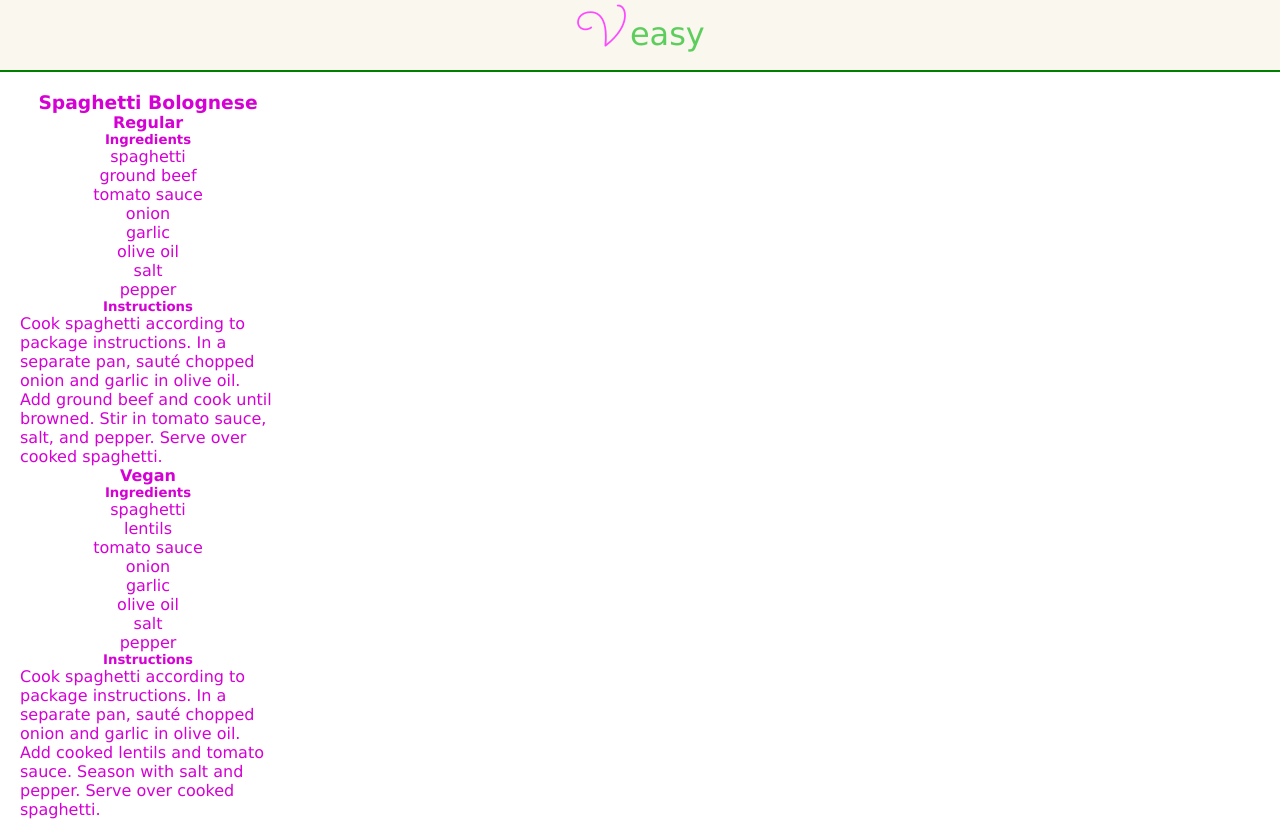
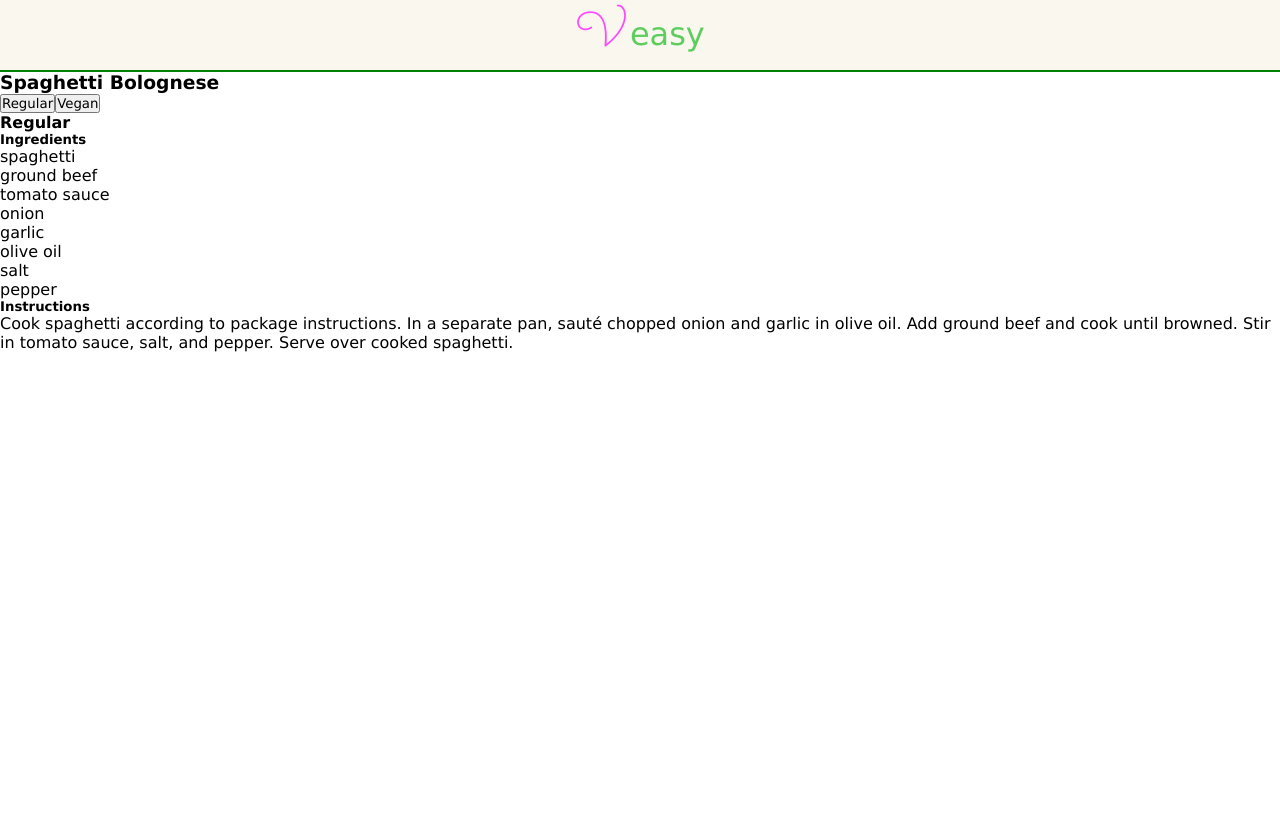
Before and after one commit to jboyce313/veasy, a React (Vite) app in the folder react-app/: page /recipes/1 in a window 1280 px wide. Built offline with nearby package versions, Linux system fonts and the light colour scheme.

Commit message:
change between regular and vegan with buttons

```diff
--- a/react-app/src/components/Recipe.jsx
+++ b/react-app/src/components/Recipe.jsx
@@ -1,28 +1,26 @@
 import { useParams } from "react-router-dom";
+import { useState } from "react";
+import "../styles/Recipe.css";
+import { Regular } from "./Regular";
+import { Vegan } from "./Vegan";
 
 export function Recipe({ recipes }) {
   const { id } = useParams();
-  console.log(recipes);
   const recipe = recipes[id - 1];
-  console.log(recipe);
+
+  const [version, setVersion] = useState("regular");
 
   return (
-    <div className="recipe">
+    <div className="recipePage">
       <h3>{recipe.name}</h3>
-      <h4>Regular</h4>
-      <h5>Ingredients</h5>
-      {recipe.regular.ingredients.map((ingredient) => (
-        <p key={ingredient}>{ingredient}</p>
-      ))}
-      <h5>Instructions</h5>
-      {recipe.regular.instructions}
-      <h4>Vegan</h4>
-      <h5>Ingredients</h5>
-      {recipe.vegan.ingredients.map((ingredient) => (
-        <p key={ingredient}>{ingredient}</p>
-      ))}
-      <h5>Instructions</h5>
-      {recipe.vegan.instructions}
+      <button onClick={() => setVersion("regular")}>Regular</button>
+      <button onClick={() => setVersion("vegan")}>Vegan</button>
+
+      {version == "regular" ? (
+        <Regular recipe={recipe} />
+      ) : (
+        <Vegan recipe={recipe} />
+      )}
     </div>
   );
 }
--- /dev/null
+++ b/react-app/src/components/Regular.jsx
@@ -0,0 +1,13 @@
+export function Regular({ recipe }) {
+  return (
+    <div className="regular">
+      <h4>Regular</h4>
+      <h5>Ingredients</h5>
+      {recipe.regular.ingredients.map((ingredient) => (
+        <p key={ingredient}>{ingredient}</p>
+      ))}
+      <h5>Instructions</h5>
+      {recipe.regular.instructions}
+    </div>
+  );
+}
--- /dev/null
+++ b/react-app/src/components/Vegan.jsx
@@ -0,0 +1,13 @@
+export function Vegan({ recipe }) {
+  return (
+    <div className="vegan">
+      <h4>Vegan</h4>
+      <h5>Ingredients</h5>
+      {recipe.vegan.ingredients.map((ingredient) => (
+        <p key={ingredient}>{ingredient}</p>
+      ))}
+      <h5>Instructions</h5>
+      {recipe.vegan.instructions}
+    </div>
+  );
+}
--- /dev/null
+++ b/react-app/src/styles/Recipe.css
@@ -0,0 +1,2 @@
+.recipePage {
+}
--- a/react-app/src/styles/RecipesList.css
+++ b/react-app/src/styles/RecipesList.css
@@ -13,7 +13,7 @@
 .recipe {
   margin: 20px;
   color: var(--darkPurple);
-  width: 20%;
+  width: 300px;
   height: 200px;
   /* background-color: var(--lightGreen); */
   display: flex;
```
